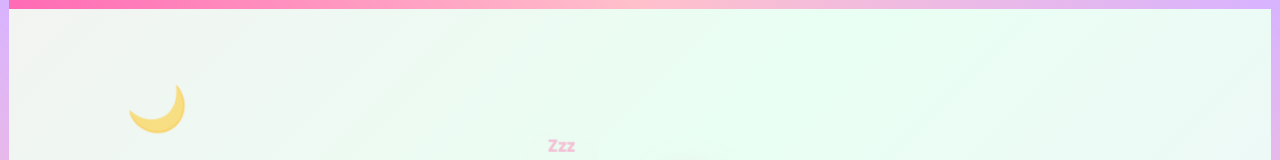
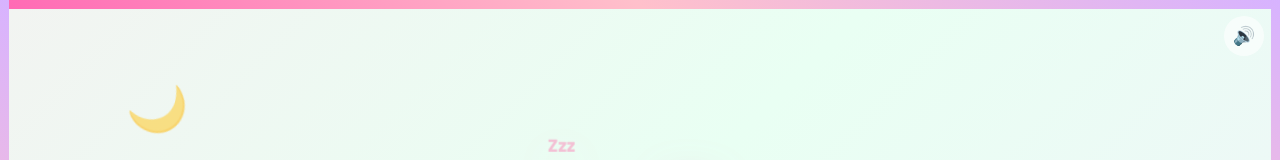
Before and after one commit to mzaid03/meyshabirthday2026, a React (Vite) app: page / in a window 1280 px wide. Shown: the top 160 px of the page. Built offline with nearby package versions, Linux system fonts and the light colour scheme.

Commit message:
added music

```diff
--- a/src/App.tsx
+++ b/src/App.tsx
@@ -1,4 +1,4 @@
-import { useState } from "react";
+import { useState, useRef, useEffect } from "react";
 import {
   Opening,
   GiftRoom,
@@ -29,18 +29,41 @@ export default function App() {
   const [step, setStep] = useState<Step>(
     (localStorage.getItem("meyshaStep") as Step) || "opening"
   );
+  const [muted, setMuted] = useState(false);
+  const audioRef = useRef<HTMLAudioElement | null>(null);
 
   const goTo = (next: Step) => {
     setStep(next);
     localStorage.setItem("meyshaStep", next);
   };
 
+  useEffect(() => {
+    if (step !== "opening" && audioRef.current && audioRef.current.paused) {
+      audioRef.current.volume = 0.1;
+      audioRef.current.play().catch(() => {
+        // autoplay blocked — mute button still lets her start it manually
+      });
+    }
+  }, [step]);
+
+  const toggleMute = () => {
+    if (!audioRef.current) return;
+    audioRef.current.muted = !audioRef.current.muted;
+    setMuted(audioRef.current.muted);
+  };
+
   return (
     <main className="app">
+      <audio ref={audioRef} src="/wedding.mp3" loop />
+
       <RibbonBorder />
       <FloatingDecor />
 
       {step !== "opening" && <Progress step={step} steps={steps} />}
+
+      <button className="soundToggle" onClick={toggleMute}>
+        {muted ? "🔇" : "🔊"}
+      </button>
 
       {step === "opening" && <Opening onNext={() => goTo("giftRoom")} />}
       {step === "giftRoom" && <GiftRoom onNext={() => goTo("flowerGarden")} />}
@@ -50,8 +73,8 @@ export default function App() {
       {step === "videoDoor" && <VideoDoor onNext={() => goTo("final")} />}
       {step === "final" && <FinalMessage onNext={() => goTo("goodnight")} />}
       {step === "goodnight" && (
-      <GoodnightMochi onReplay={() => goTo("opening")} />
-)}
+        <GoodnightMochi onReplay={() => goTo("opening")} />
+      )}
 
       <button
         className="reset"
--- a/src/data.css
+++ b/src/data.css
@@ -537,3 +537,28 @@ body {
     grid-template-columns: 1fr;
   }
 }
+
+.reset {
+  position: fixed;
+  right: 14px;
+  bottom: 14px;
+  z-index: 50;
+  opacity: .35;
+  border: none;
+  border-radius: 999px;
+  padding: .4rem .8rem;
+}
+
+.soundToggle {
+  position: fixed;
+  top: 16px;
+  right: 16px;
+  background: rgba(255, 255, 255, 0.6);
+  border: none;
+  border-radius: 999px;
+  width: 40px;
+  height: 40px;
+  font-size: 18px;
+  cursor: pointer;
+  z-index: 50;
+}
```
Also changed, not shown: 1 other file (tests, documents, lock files or other folders).
